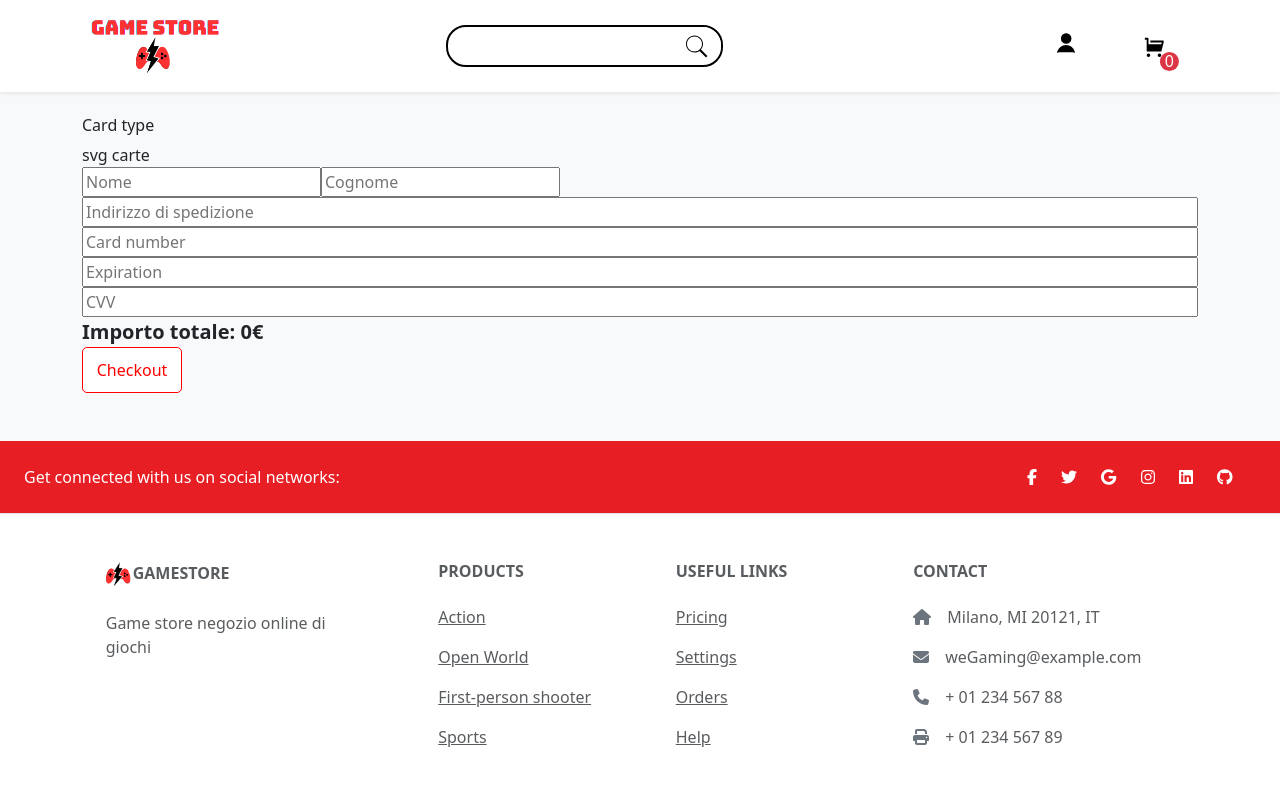
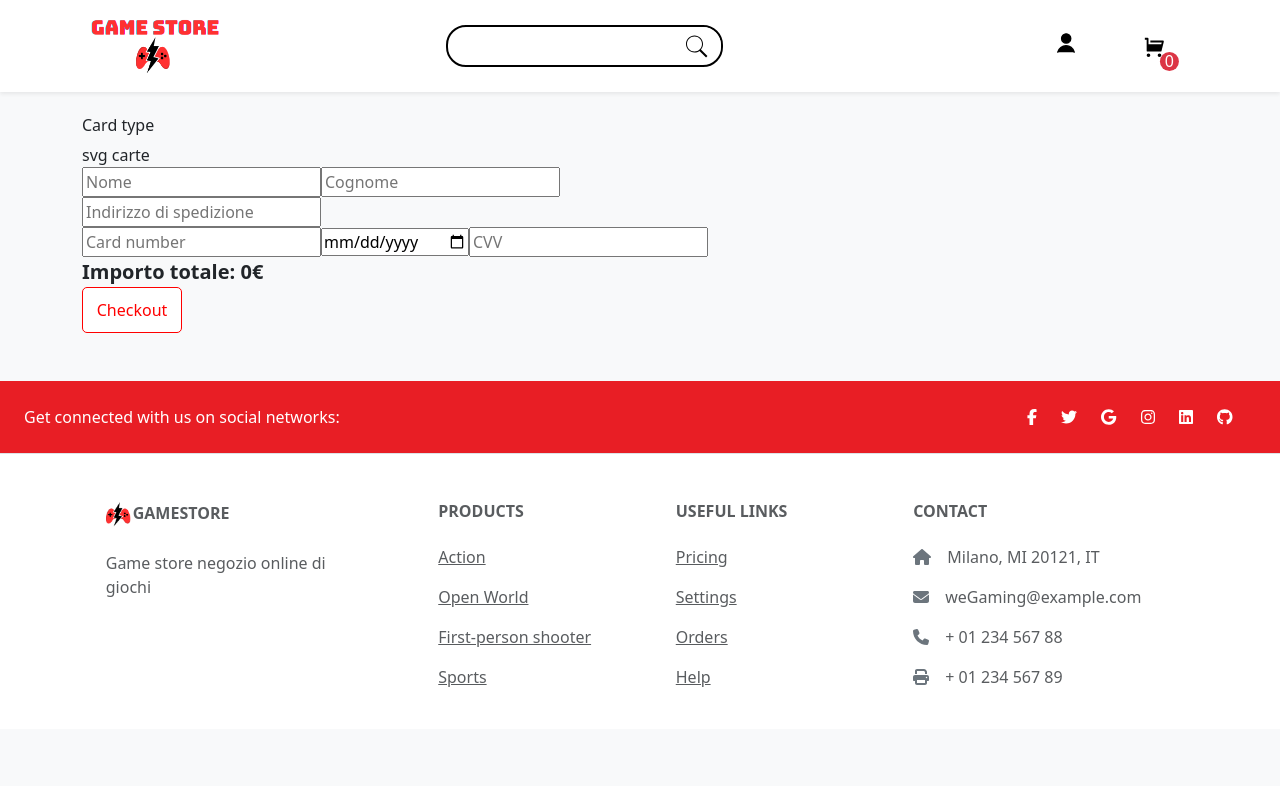
Before and after one commit to zeno9797/ecommerce-develhope, a React (Create React App) app in the folder my-app/: page /checkout in a window 1280 px wide. Shown: the top 786 px of the page. Built offline with nearby package versions, Linux system fonts and the light colour scheme.

Commit message:
form cart css

```diff
--- a/my-app/src/components/CartForm.tsx
+++ b/my-app/src/components/CartForm.tsx
@@ -2,13 +2,15 @@ import React from 'react'
 import { InputGroup, Form, Button } from 'react-bootstrap'
 import { useShoppingCart } from "../context/ShoppingCartContext";
 import storeItems from "../data/items.json";
+import { CartItem } from './CartItem';
+
 
 function CartForm() {
     const { closeCart, cartItems } = useShoppingCart();
 
     return (
         <>
-            <div className='d-flex flex-column'>
+            <div>
                 <h6>Card type</h6>
                 svg carte
                 <div>
@@ -16,11 +18,15 @@ function CartForm() {
                     <input type="text" placeholder='Cognome' />
                 </div>
                 <input type="text" placeholder='Indirizzo di spedizione' />
-                <input type="text" placeholder='Card number' />
-                <input type="text" placeholder='Expiration' />
-                <input type="text" placeholder='CVV' />
+
+                <div>
+                    <input type="text" placeholder='Card number' />
+                    <input type="date" placeholder='Scadenza' />
+                    <input type="text" placeholder='CVV' />
+                </div>
 
                 <div className="fw-bold fs-5">
+
                     Importo totale:{" "}
                     {cartItems.reduce((total, cartItem) => {
                         const item = storeItems.find((i) => i.id === cartItem.id);
--- a/my-app/src/components/ShoppingCart.tsx
+++ b/my-app/src/components/ShoppingCart.tsx
@@ -34,6 +34,7 @@ export function ShoppingCart({ isOpen }: ShoppingCartProps) {
         </Stack>
         {cartQuantity === 0 ? (<h3>Il tuo carrello è vuoto</h3>) :
         (<Link to="/checkout"><Button
+          onClick={closeCart}
           variant="danger"
           className="w-50 mt-5 order-btn"
           style={{
```
Also changed, not shown: my-app/src/components/navbar.css (line endings or trailing spaces).
